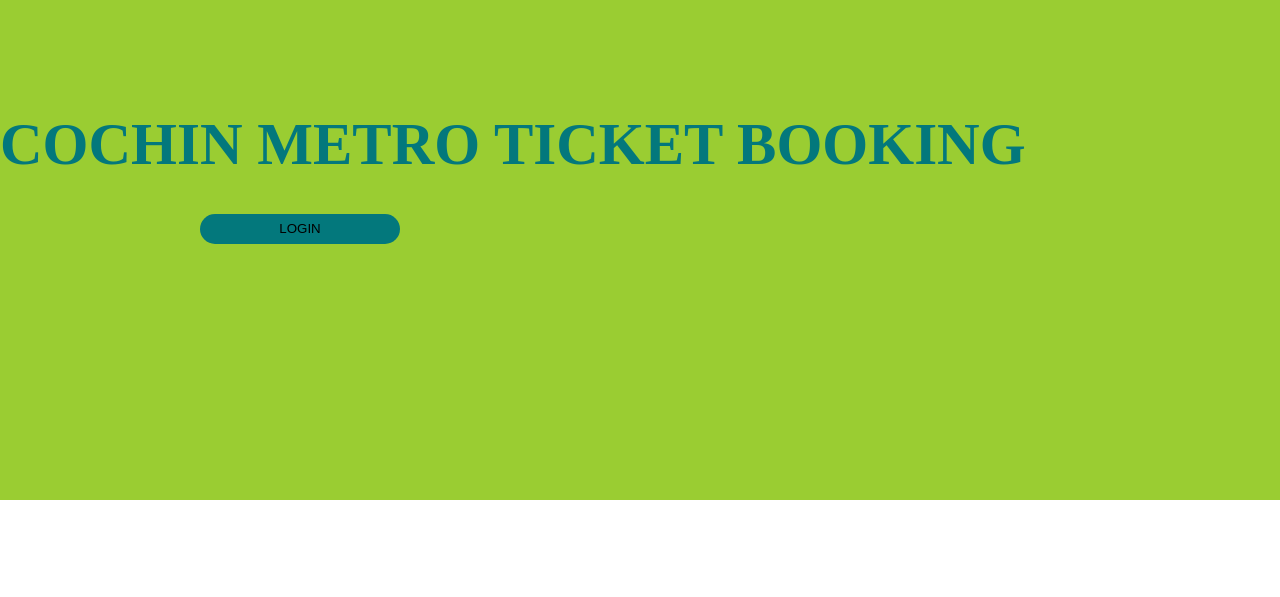
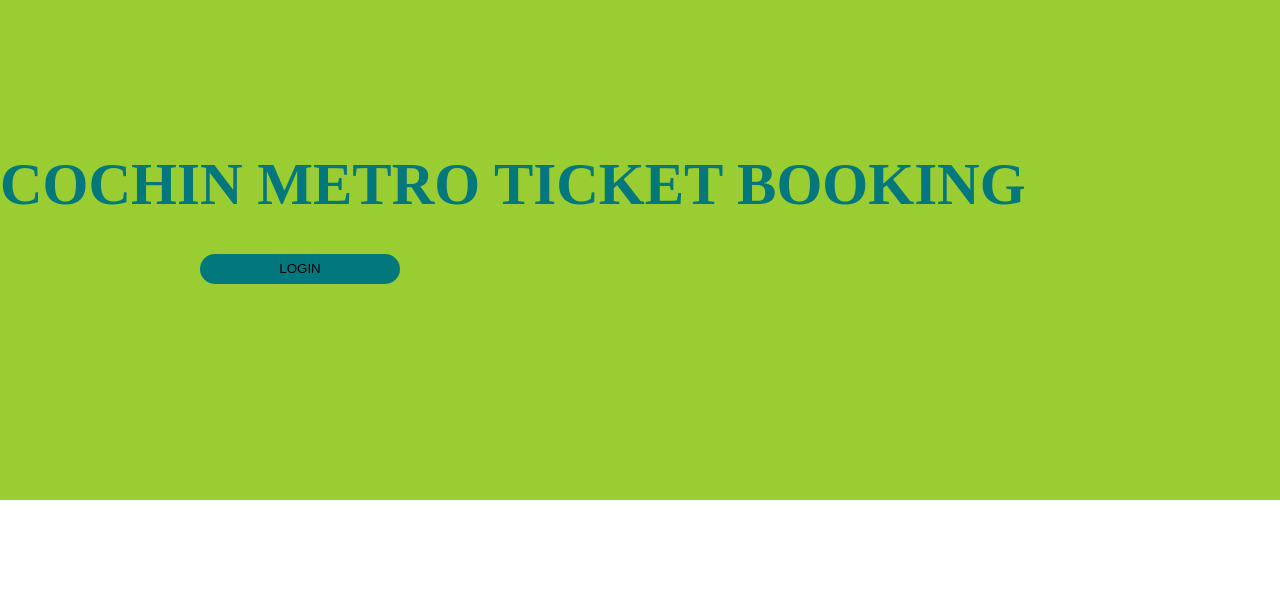
Before and after one commit to athirac1503/cochin_metro, a Django app: page /index/ in a window 1280 px wide. Shown: the part 60-657 px from the top of the page. Run offline with Django 4.2, Linux system fonts and the light colour scheme.

Commit message:
change in index 1

```diff
--- a/metro/templates/index.html
+++ b/metro/templates/index.html
@@ -31,7 +31,7 @@
             color: yellowgreen;
         }
         .main{
-            padding-top: 110px;
+            padding-top: 150px;
             color:rgb(3, 120, 124) ;
             font-family: 'Times New Roman', Times, serif;
             font-size:59px;
```
